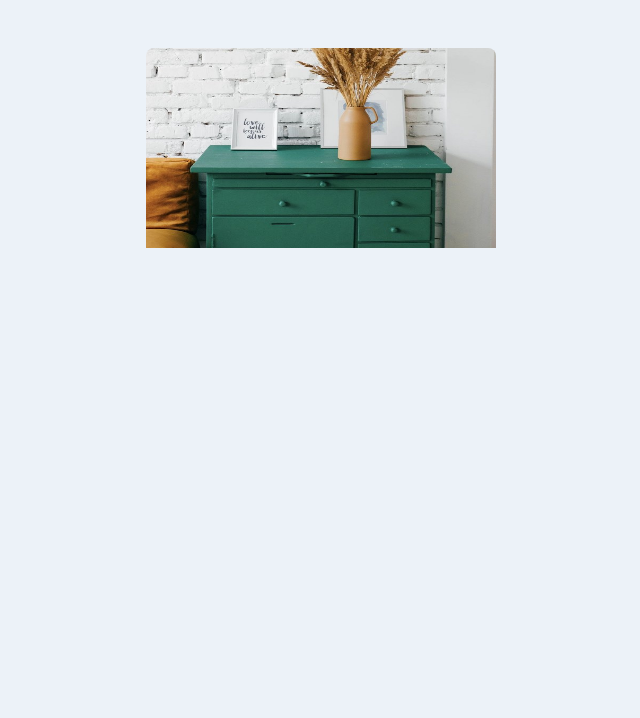
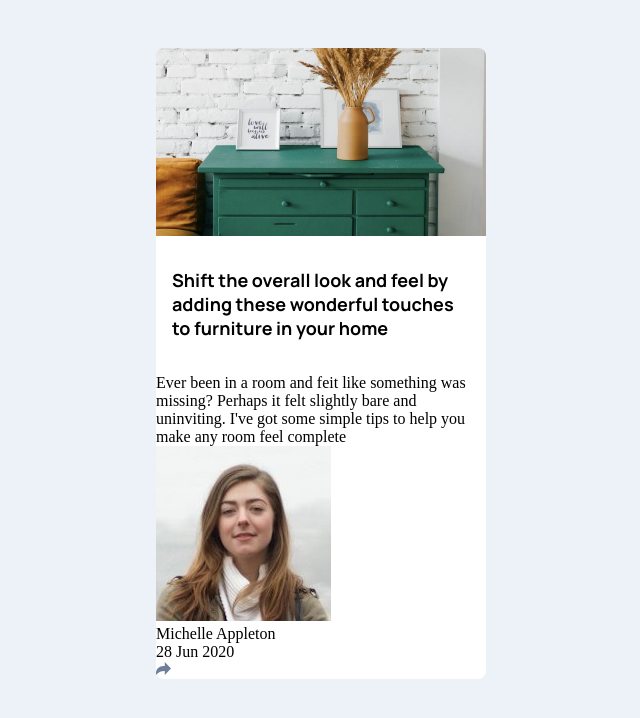
Before and after one commit to IgnacioRugolo/SegundoChallenge, a website: page index.html in a window 1280 px wide. Shown: the whole page, without its empty margins (319-959 px from the left). Drawn offline with Linux system fonts and the light colour scheme.

Commit message:
divTexto Oscuro personalizacion

```diff
--- a/estilos/INDEX.scss
+++ b/estilos/INDEX.scss
@@ -1,2 +1,3 @@
 @import "./divGeneral";
 @import "./divImagen";
+@import "./divTexto";
--- a/estilos/_divGeneral.scss
+++ b/estilos/_divGeneral.scss
@@ -13,4 +13,5 @@ background-color: hsl(210, 46%, 95%);
     display: flex;
     flex-direction: column;
     align-items: center;
+
 }
--- a/estilos/_divImagen.scss
+++ b/estilos/_divImagen.scss
@@ -1,6 +1,6 @@
 .divImagen img {
     margin-top: 3rem;
-    width: 350px;
+    width: 330px;
     height: 200px;
     border-radius: 8px 8px 0px 0px ;
 }
--- a/estilos/_divTexto.scss
+++ b/estilos/_divTexto.scss
@@ -0,0 +1,18 @@
+.divTexto{
+    margin-top: -1rem;
+    background-color: white;
+    width: 330px;
+    border-radius: 0px 0px 8px 8px;
+}
+
+.divTexto--textoOscuro{
+    margin-top: 1rem;
+    padding: 1rem;
+    font-size: 18px;
+    font-family: 'Manrope', sans-serif;
+    font-weight: 700;
+}
+
+.divTexto--textoClaro{
+
+}
--- a/index.html
+++ b/index.html
@@ -31,6 +31,20 @@
 
 
 <div class="divTexto">
+<p class="divTexto--textoOscuro">Shift the overall look and feel by adding these wonderful touches to furniture in your home</p>
+<br>
+<p class="divTexto--textoClaro"> Ever been in a room and feit like something was missing? Perhaps it felt slightly bare and uninviting. I've got some simple tips to help you make any room feel complete</p>
+
+<div class="tercerParte--cuadroBlanco">
+
+<img src="./images/avatar-michelle.jpg" class="imagenDiminuta" alt="Imagen de Michelle Appleton.">
+<div class="nombreFecha">
+<p class="nombreFecha--nombre">Michelle Appleton</p>
+<p class="nombreFecha--fecha">28 Jun 2020</p>
+</div>
+<img src="./images/icon-share.svg"   class="click" alt="Click.">
+</div>
+
 
 </div>
 
```
Also changed, not shown: estilos/INDEX.css, 1 other file.
